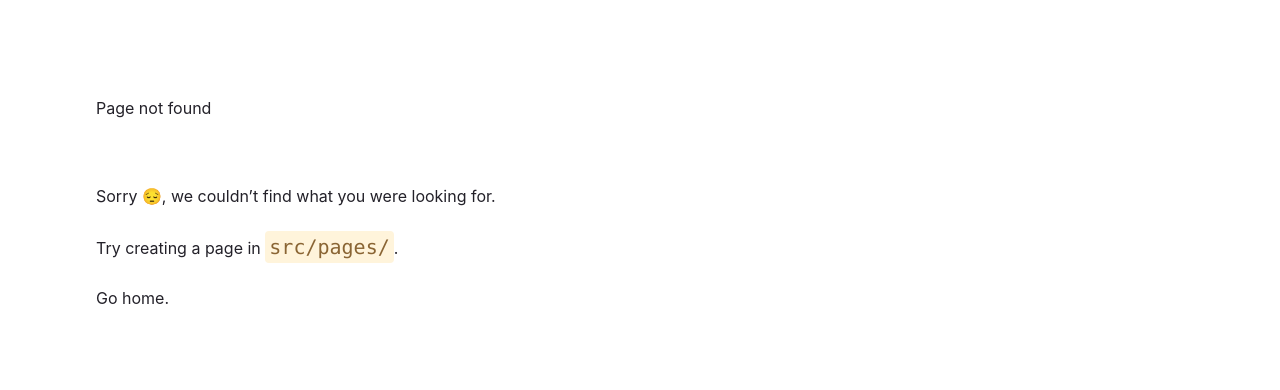
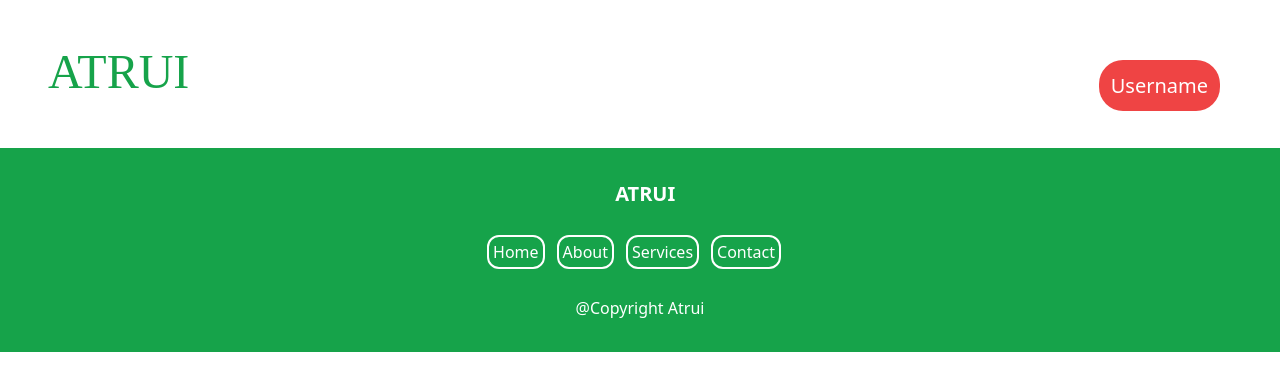
Before and after one commit to ffr00tloops/atrui_capstone, a Gatsby site in the folder client-gatsby/: page /home in a window 1280 px wide. Before the commit this address had no page. Built offline with nearby package versions, Linux system fonts and the light colour scheme; Gatsby itself is replaced by a stand-in of ours.

Commit message:
added homepage when logged and footer

```diff
--- /dev/null
+++ b/client-gatsby/src/components/Footer.js
@@ -0,0 +1,21 @@
+import React from 'react'
+
+
+export default function Footer() {
+    return (
+      <div className="pb-8 bg-green-600 text-white">
+        <div className="w-10/12 m-auto text-center ">
+          <h1 className="lg:text-xl text-4xl font-bold lg:m-0 mb-12 lg:pt-8 pt-16">&nbsp;&nbsp;ATRUI</h1>
+          <div className="pt-8">
+          <a href="/" className="p-1 hover:text-black hover:bg-white hover:border-black lg:mr-3 text-md mb-3 border-solid border-2 border-white rounded-xl">Home</a>
+          <a href="/about" className="p-1 hover:text-black hover:bg-white hover:border-black lg:mr-3 text-md mb-3 border-solid border-2 border-white rounded-xl">About</a>
+          <a href="/services "className="p-1 hover:text-black hover:bg-white hover:border-black lg:mr-3 text-md mb-3 border-solid border-2 border-white rounded-xl">Services</a>
+          <a href="/contacts" className="p-1 hover:text-black hover:bg-white hover:border-black lg:mr-3 mb-3 text-md border-solid border-2 border-white rounded-xl">Contact</a>
+          </div>
+          <div className="text-center pt-8">
+            <h1>@Copyright Atrui</h1>
+          </div>
+        </div>
+      </div>
+    )
+}
--- /dev/null
+++ b/client-gatsby/src/components/NavLogged.js
@@ -0,0 +1,12 @@
+import React from "react"
+
+export default function Nav_Atrz() {
+    return(
+        <div className="p-6 m-6 lg:flex justify-between">
+            <h1 className="text-5xl text-green-600" style={{fontFamily: 'Merriweather'}}>ATRUI</h1>
+            <div className="pt-6">
+                <a href="/account" className="p-3 mr-3 text-xl rounded-3xl text-white bg-red-500">Username</a>
+            </div>
+        </div>
+    )
+}
--- /dev/null
+++ b/client-gatsby/src/pages/home.js
@@ -0,0 +1,20 @@
+import * as React from "react"
+import Footer from '../components/Footer'
+import NavLogged from '../components/NavLogged'
+
+
+
+const HomepageLogged = () => {
+  return (
+    <div>
+      <NavLogged />
+      <Footer />
+    </div>
+  )
+}
+
+
+
+export default HomepageLogged
+
+export const Head = () => <title>Home Page</title>
--- a/client-gatsby/src/pages/index.js
+++ b/client-gatsby/src/pages/index.js
@@ -1,10 +1,10 @@
 import * as React from "react"
 import Nav_Atrz from '../components/Nav_Atrz'
+import Footer from '../components/Footer'
 
 function Posts() {
   return (
     <div className="w-10/12 m-auto mt-8 mb-8">
-    <h1 className="text-5xl font-bold text-center">Our Works</h1>
     <div className=" lg:grid lg:grid-cols-3 lg:grid-rows-1 w-10/12 m-auto">
       <div className="border-2 rounded-sm drop-shadow-lg border-gray-200 m-3">
         <div className="">
@@ -37,6 +37,7 @@ const IndexPage = () => {
     <div>
       <Nav_Atrz />
       <Posts />
+      <Footer/>
     </div>
   )
 }
```
